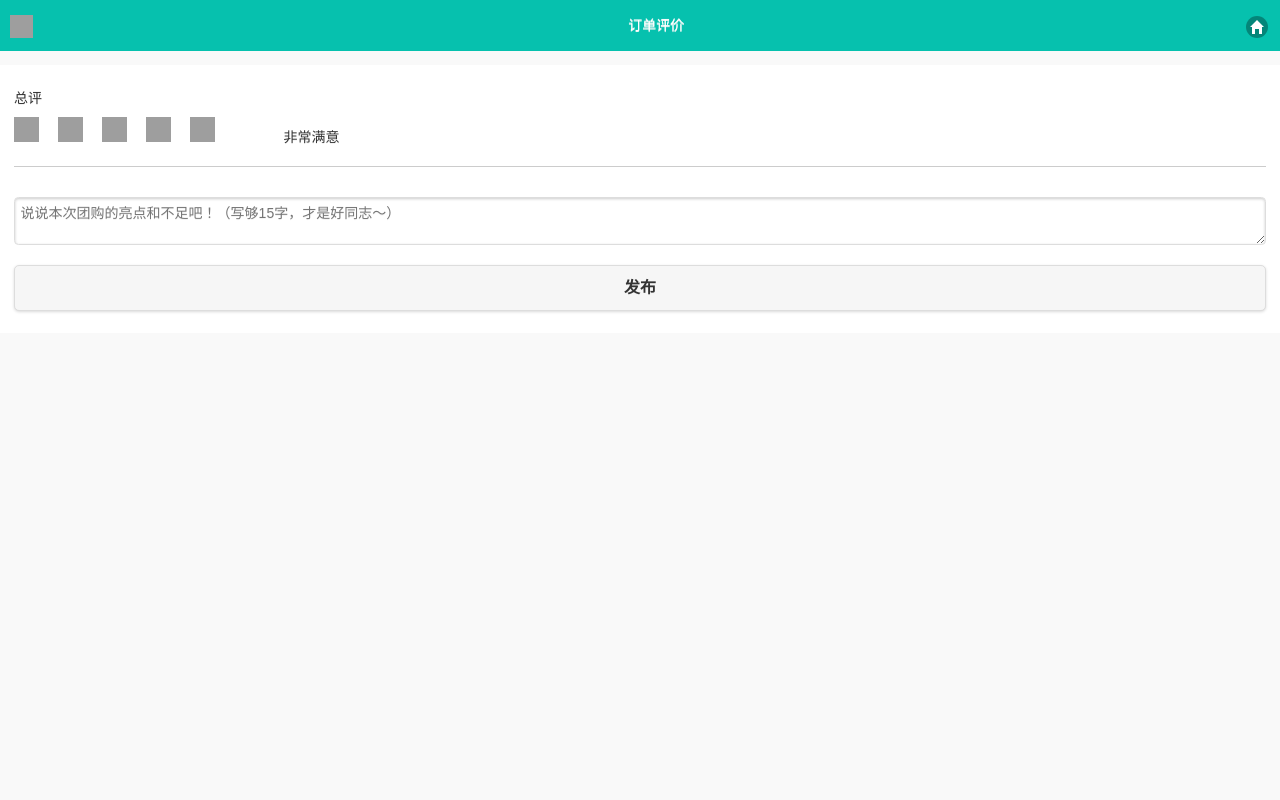
After one commit to sanjiangkeji/meituanci, a CodeIgniter app: the page made by application/views/comment.php in a window 1280 px wide. The commit adds this page. Run offline with CodeIgniter, Linux system fonts and the light colour scheme; data that the repository does not hold is empty; grey boxes are pictures that could not be loaded.

Commit message:
meituanci 2017/7/20 commit1

```diff
--- a/application/models/Product_model.php
+++ b/application/models/Product_model.php
@@ -28,7 +28,7 @@ class Product_model extends CI_Model
         return $query->row();
     }
 
-    public function get_product_by_id2($product_id,$user_id){
+    public function get_product_by_id2($product_id){
         $this->db->select('pro.*,sum(order.num) num');
         $this->db->from('t_product pro');
         $this->db->join('t_order order', 'order.product_id = pro.product_id');
--- /dev/null
+++ b/application/views/comment.php
@@ -0,0 +1,53 @@
+<!doctype html>
+<html lang="en">
+<head>
+    <meta charset="UTF-8">
+    <meta name="viewport"
+          content="width=device-width, user-scalable=no, initial-scale=1.0, maximum-scale=1.0, minimum-scale=1.0">
+    <meta http-equiv="X-UA-Compatible" content="ie=edge">
+    <base href="<?php echo site_url(); ?>">
+    <link rel="shortcut icon" href="img/favicon.ico"/>
+    <link rel="stylesheet" href="css/jquery.mobile-1.4.5.css">
+    <link rel="stylesheet" href="css/common.css">
+    <link rel="stylesheet" href="css/comment.css">
+    <script src="js/rem.js"></script>
+    <script src="js/jquery-1.12.4.js"></script>
+    <script src="js/comment.js"></script>
+    <script src="js/jquery.mobile-1.4.5.js"></script>
+    <title>订单详情</title>
+</head>
+<body>
+    <div id="header">
+        <div id="left">
+            <img src="img/left-arrow.png" alt="">
+        </div>
+        订单评价
+        <div id="home">
+            <a href="javascript:;"
+               class="ui-btn-inline ui-icon-home ui-btn-left ui-btn-icon-notext">
+            </a>
+        </div>
+    </div>
+
+    <div role="main" class="ui-content">
+        <div class="score">
+            总评
+            <div class="star">
+                <img src="img/star-gray.png" alt="" id="img1">
+                <img src="img/star-gray.png" alt="" id="img2">
+                <img src="img/star-gray.png" alt="" id="img3">
+                <img src="img/star-gray.png" alt="" id="img4">
+                <img src="img/star-gray.png" alt="" id="img5">
+                <span class="grade">非常满意</span>
+            </div>
+        </div>
+        <div id="comment">
+            <input type="hidden" class="product_id" value="<?php echo $product_id;?>">
+            <input type="hidden" class="order_id" value="<?php echo $order_id;?>">
+            <input type="hidden" class="score" value=0>
+            <textarea class="content" placeholder="说说本次团购的亮点和不足吧！（写够15字，才是好同志～）"></textarea>
+        </div>
+        <button id="submit">发布</button>
+    </div>
+</body>
+</html>
--- a/application/views/user_detail.php
+++ b/application/views/user_detail.php
@@ -51,6 +51,7 @@
         <tbody>
           <?php foreach ($order_list as $order): ?>
                 <tr>
+                    <input type="hidden" class="order_id" value=<?php echo $order->order_id; ?>>
                     <td><?php echo $order->order_id; ?></td>
                     <td><?php echo $order->product_name; ?></td>
                     <td><?php echo $order->price; ?></td>
--- /dev/null
+++ b/css/comment.css
@@ -0,0 +1,61 @@
+/*header开始*/
+#header{
+    height: 1.02rem;
+    background: #06c1ae;
+    line-height: 1.02rem;
+    position: fixed;
+    top: 0;
+    left: 0;
+    width: 100%;
+    z-index: 1;
+    text-align: center;
+    color: #fff;
+}
+#header #left{
+    float: left;
+}
+#left img{
+    width: 0.45rem;
+    height: 0.45rem;
+    margin-top: 0.3rem;
+    margin-left: 0.2rem;
+}
+#header #home{
+    position: absolute;
+    top: .2rem;
+    right: .8rem;
+}
+/*header结束*/
+
+.ui-content{
+    background-color: #fff;
+    margin-top: 1.3rem;
+}
+
+/*score开始*/
+.score{
+    border-bottom: 1px solid #ccc;
+    padding: .2rem 0;
+}
+.score .star{
+    padding: .2rem 0;
+}
+.score .star img{
+    width: .5rem;
+    height: .5rem;
+    margin-right: .3rem;
+}
+.score .grade{
+    margin-left: 1rem;
+}
+/*score结束*/
+
+/*comment开始*/
+#comment{
+    margin-top: .6rem;
+}
+/*comment结束*/
+
+#submit{
+    margin-top: .4rem;
+}
--- a/css/order_detail.css
+++ b/css/order_detail.css
@@ -134,7 +134,6 @@
 #grade .score_star2{
     position: absolute;
     display: inline-block;
-    width: 100%;
     height: .3rem;
     background: url("../img/score-star2.png") no-repeat;
     -webkit-background-size: 1.7rem 0.3rem;
--- a/js/order_detail.js
+++ b/js/order_detail.js
@@ -10,4 +10,10 @@ $(document).on("pageinit", function(){
         var productId=$("#menu .product_id").val();
         location.href = "welcome/detail/"+productId;
     });
+
+    $('#grade .comment').on('tap',function(){
+        var productId=$("#menu .product_id").val();
+        var orderId=$("#menu .order_id").val();
+        location.href = "user/comment/"+productId+'/'+orderId;
+    });
 });
--- a/js/user_detail.js
+++ b/js/user_detail.js
@@ -9,4 +9,9 @@ $(document).on("pageinit", function(){
     $("#logout").on("tap",function(){
         location.href = "user/logout";
     });
+
+    $("tr").on("tap",function(){
+        var orderId=$(this).children(".order_id").val();
+        location.href = "order/order_detail2/"+orderId;
+    });
 });
```
Also changed, not shown: application/controllers/Order.php (+11 -2 lines), application/controllers/User.php (+16 -0 lines), application/models/Comment_model.php (+16 -0 lines), application/models/Order_model.php (+15 -0 lines), application/views/order_detail.php (+4 -20 lines), js/comment.js (added, +53 -0 lines).
